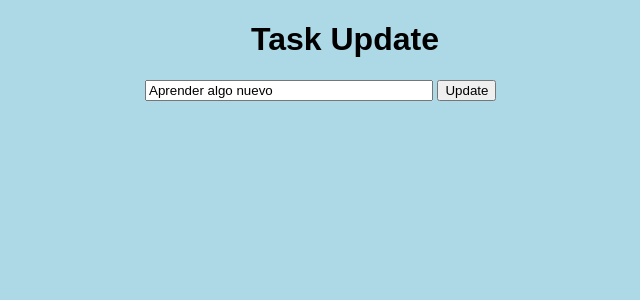
After one commit to IdenTiclla/tasks-flask-app, a Flask app: page /update/2 in a window 1280 px wide. The commit adds this page. Shown: the top 300 px of the page, without its empty margins (295-935 px from the left). Run offline with Flask 2, Linux system fonts and the light colour scheme; data comes from the database, SQL or seed files in the repository; both versions use the stored data as it was after the commit.

Commit message:
add update task

```diff
--- a/app.py
+++ b/app.py
@@ -44,5 +44,18 @@ def delete_task(id):
     except:
         return "There was a problem deleting that task."
 
+@app.route('/update/<int:id>', methods=['GET', 'POST'])
+def update(id):
+    task = Todo.query.get_or_404(id)
+    if request.method == "POST":
+        task.content = request.form.get('content')
+        try:
+            db.session.commit()
+            return redirect('/')
+        except:
+            return "There was a problem updating that task."
+    else:
+        return render_template('update.html', task=task)
+
 if __name__ == "__main__":
     app.run(debug=True)
--- a/templates/index.html
+++ b/templates/index.html
@@ -22,7 +22,7 @@
                     <td>
                         <a href="/delete/{{task.id}}">Delete</a>
                         <br>
-                        <a href="">Update</a>
+                        <a href="/update/{{task.id}}">Update</a>
                     </td>
                 </tr>
             {% endfor %}
--- /dev/null
+++ b/templates/update.html
@@ -0,0 +1,16 @@
+{% extends 'base.html' %}
+
+{% block head %}
+    <title>Update Task</title>
+{% endblock %}
+
+
+{% block  body %}
+    <div class="content">
+        <h1 style="text-align: center;">Task Update</h1>
+        <form action="/update/{{task.id}}" method="POST">
+            <input type="text" name="content" id="content" value="{{task.content}}">
+            <input type="submit" value="Update">
+        </form>
+    </div>
+{% endblock %}
```
Also changed, not shown: test.db.
